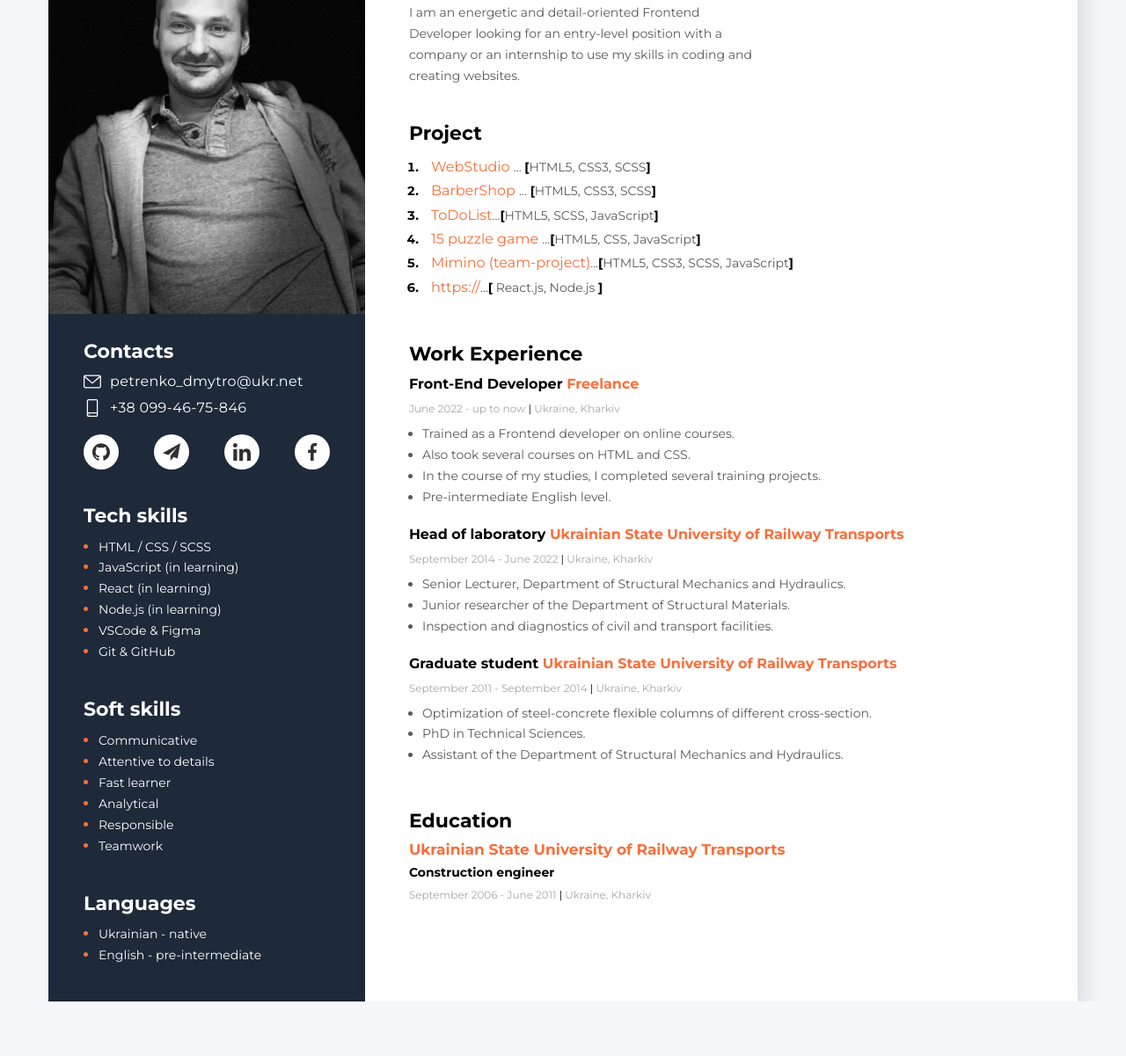
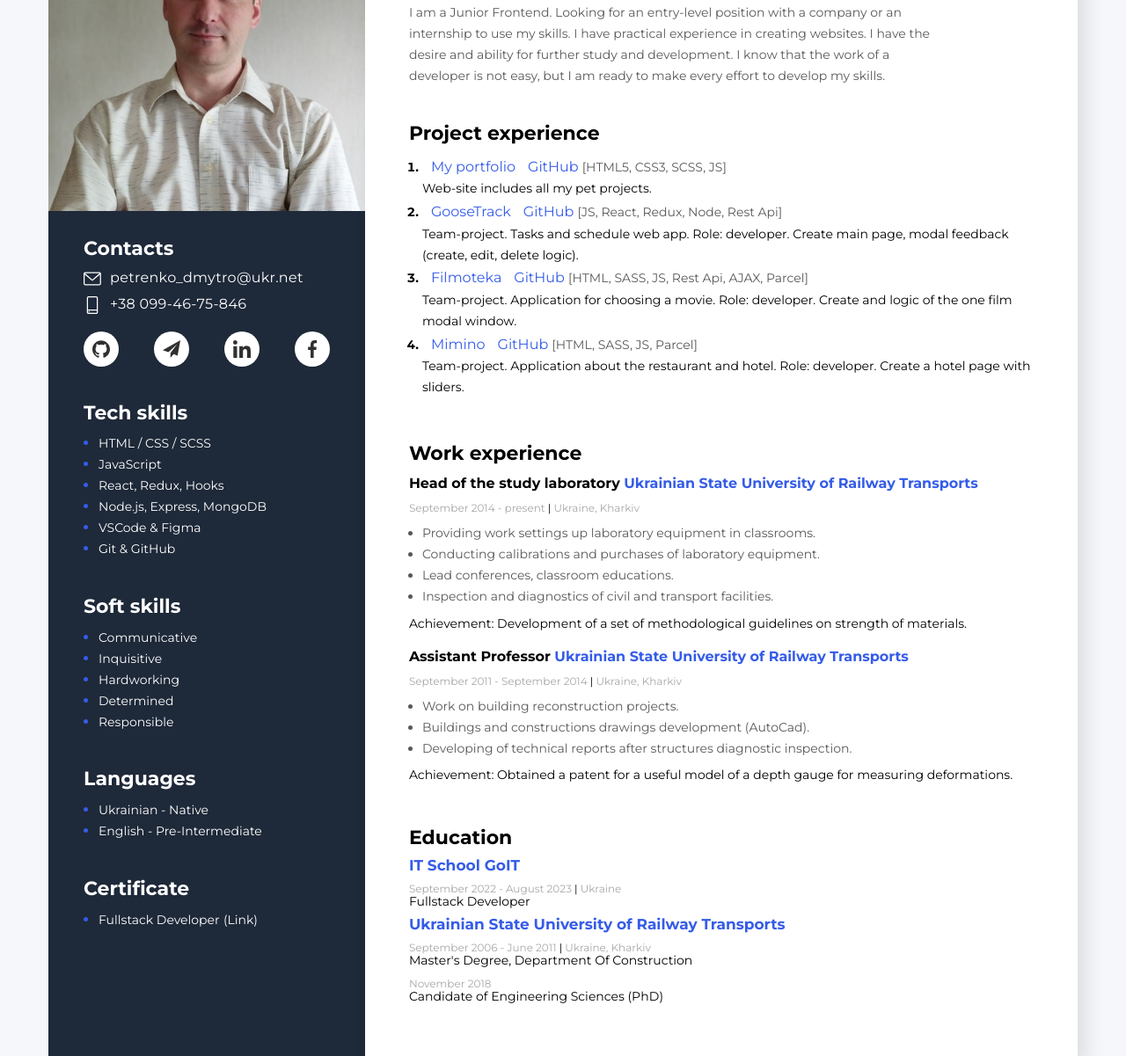
Before and after one commit to petrenkodmytro/Resume, a plain HTML site: page index.html in a window 1280 px wide. Shown: the part 163-1364 px from the top of the page at 88% size. Before the commit the page ends 1302 px from the top, so only its background shows below. Drawn offline with nearby package versions, Linux system fonts and the light colour scheme.

Commit message:
update info

```diff
--- a/index.html
+++ b/index.html
@@ -20,89 +20,65 @@
       <div class="main_content">
         <!-- About user -->
         <div class="about">
-          <h2 class="about_position">Trainee/Junior Front-end developer</h2>
+          <h2 class="about_position">Junior Frontend developer</h2>
           <h1 class="about_name">Dmytro Petrenko</h1>
           <p class="about_description">
-            I am an energetic and detail-oriented Frontend Developer looking for an entry-level position with a company or an internship to use my skills in coding and creating websites.
+            I am a Junior Frontend. Looking for an entry-level position with a company or an internship to use my skills. I have practical experience in creating websites. I have the desire and
+            ability for further study and development. I know that the work of a developer is not easy, but I am ready to make every effort to develop my skills.
           </p>
         </div>
         <!-- Projects -->
         <div class="projects">
-          <h3 class="title">Project</h3>
+          <h3 class="title">Project experience</h3>
           <ol class="project_list">
             <li class="project_items">
-              <span class="project">
-                <a class="project_link link" href="https://petrenkodmytro.github.io/webStudio/"> WebStudio </a>
-                ... <span class="project_bracket">[</span>HTML5, CSS3, SCSS<span class="project_bracket">]</span></span
-              >
+              <a class="project_link link" href="https://petrenkodmytro.github.io/my-portfolio/">My portfolio</a>
+              <a class="project_link link" href="https://github.com/petrenkodmytro/my-portfolio">GitHub</a>
+              <span class="project">[HTML5, CSS3, SCSS, JS]</span>
+              <p class="project_text">Web-site includes all my pet projects.</p>
             </li>
             <li class="project_items">
-              <span class="project">
-                <a class="project_link link" href="https://petrenkodmytro.github.io/barberShop/"> BarberShop </a>
-                ... <span class="project_bracket">[</span>HTML5, CSS3, SCSS<span class="project_bracket">]</span></span
-              >
+              <a class="project_link link" href="https://hannavakulenko.github.io/teamproject-frontend-1/">GooseTrack</a>
+              <a class="project_link link" href="https://github.com/HannaVakulenko/teamproject-frontend-1">GitHub</a>
+              <span class="project">[JS, React, Redux, Node, Rest Api]</span>
+              <p class="project_text">Team-project. Tasks and schedule web app. Role: developer. Create main page, modal feedback (create, edit, delete logic).</p>
             </li>
             <li class="project_items">
-              <span class="project"
-                ><a class="project_link link" href="https://petrenkodmytro.github.io/toDoList/">ToDoList</a>...<span class="project_bracket">[</span>HTML5, SCSS, JavaScript<span
-                  class="project_bracket"
-                  >]</span
-                ></span
-              >
+              <a class="project_link link" href="https://sandra-selezen.github.io/filmoteka/">Filmoteka</a>
+              <a class="project_link link" href="https://github.com/sandra-selezen/filmoteka">GitHub</a>
+              <span class="project">[HTML, SASS, JS, Rest Api, AJAX, Parcel]</span>
+              <p class="project_text">Team-project. Application for choosing a movie. Role: developer. Create and logic of the one film modal window.</p>
             </li>
             <li class="project_items">
-              <span class="project"
-                ><a class="project_link link" href="https://petrenkodmytro.github.io/15-game/">15 puzzle game
-                </a>...<span class="project_bracket">[</span>HTML5, CSS, JavaScript<span
-                  class="project_bracket"
-                  >]</span
-                ></span
-              >
-            </li>
-            <li class="project_items">
-              <span class="project"
-                ><a class="project_link link" href="https://petrenkodmytro.github.io/team-project-mimino/">Mimino (team-project)</a>...<span class="project_bracket">[</span>HTML5, CSS3, SCSS,
-                JavaScript<span class="project_bracket">]</span></span
-              >
-            </li>
-            <li class="project_items">
-              <span class="project"
-                ><a class="project_link link" href="https://kidslike.goit.global">https://</a>...<span class="project_bracket">[</span> React.js, Node.js <span class="project_bracket">]</span></span
-              >
+              <a class="project_link link" href="https://zemmark.github.io/mimino/index.html">Mimino</a>
+              <a class="project_link link" href="https://github.com/ZemMark/mimino">GitHub</a>
+              <span class="project">[HTML, SASS, JS, Parcel]</span>
+              <p class="project_text">Team-project. Application about the restaurant and hotel. Role: developer. Create a hotel page with sliders.</p>
             </li>
           </ol>
         </div>
         <!-- Work -->
         <div class="work">
-          <h3 class="title">Work Experience</h3>
+          <h3 class="title">Work experience</h3>
           <!-- Company 1 -->
           <div class="department">
-            <h4 class="work_position">Front-End Developer <span class="organization">Freelance</span></h4>
-            <p class="work_period">June 2022 - up to now <span class="line">|</span> Ukraine, Kharkiv</p>
+            <h4 class="work_position">
+              Head of the study laboratory
+              <span class="organization">Ukrainian State University of Railway Transports</span>
+            </h4>
+            <p class="work_period">September 2014 - present <span class="line">|</span> Ukraine, Kharkiv</p>
             <ul class="work_list">
-              <li class="work_list_item">Trained as a Frontend developer on online courses.</li>
-              <li class="work_list_item">Also took several courses on HTML and CSS.</li>
-              <li class="work_list_item">In the course of my studies, I completed several training projects.</li>
-              <li class="work_list_item">Pre-intermediate English level.</li>
+              <li class="work_list_item">Providing work settings up laboratory equipment in classrooms.</li>
+              <li class="work_list_item">Conducting calibrations and purchases of laboratory equipment.</li>
+              <li class="work_list_item">Lead conferences, classroom educations.</li>
+              <li class="work_list_item">Inspection and diagnostics of civil and transport facilities.</li>
             </ul>
+            <p class="achiev">Achievement: Development of a set of methodological guidelines on strength of materials.</p>
           </div>
-          <!-- Company 2 -->
+          <!-- Company 2--->
           <div class="department">
             <h4 class="work_position">
-              Head of laboratory
-              <span class="organization">Ukrainian State University of Railway Transports</span>
-            </h4>
-            <p class="work_period">September 2014 - June 2022 <span class="line">|</span> Ukraine, Kharkiv</p>
-            <ul class="work_list">
-              <li class="work_list_item">Senior Lecturer, Department of Structural Mechanics and Hydraulics.</li>
-              <li class="work_list_item">Junior researcher of the Department of Structural Materials.</li>
-              <li class="work_list_item">Inspection and diagnostics of civil and transport facilities.</li>
-            </ul>
-          </div>
-          <!-- Company 3 -->
-          <div class="department">
-            <h4 class="work_position">
-              Graduate student
+              Assistant Professor
               <span class="organization">Ukrainian State University of Railway Transports</span>
             </h4>
             <p class="work_period">
@@ -110,23 +86,29 @@
               <span class="line">|</span> Ukraine, Kharkiv
             </p>
             <ul class="work_list">
-              <li class="work_list_item">Optimization of steel-concrete flexible columns of different cross-section.</li>
-              <li class="work_list_item">PhD in Technical Sciences.</li>
-              <li class="work_list_item">Assistant of the Department of Structural Mechanics and Hydraulics.</li>
+              <li class="work_list_item">Work on building reconstruction projects.</li>
+              <li class="work_list_item">Buildings and constructions drawings development (AutoCad).</li>
+              <li class="work_list_item">Developing of technical reports after structures diagnostic inspection.</li>
             </ul>
+            <p class="achiev">Achievement: Obtained a patent for a useful model of a depth gauge for measuring deformations.</p>
           </div>
         </div>
         <!-- Education -->
         <div class="education">
           <h3 class="title">Education</h3>
+          <h4 class="university">IT School GoIT</h4>
+          <p class="education_period">September 2022 - August 2023 <span class="line">|</span> Ukraine</p>
+          <h5 class="education_position">Fullstack Developer</h5>
           <h4 class="university">Ukrainian State University of Railway Transports</h4>
-          <h4 class="education_position">Construction engineer</h4>
           <p class="education_period">September 2006 - June 2011 <span class="line">|</span> Ukraine, Kharkiv</p>
+          <h5 class="education_position">Master's Degree, Department Of Construction</h5>
+          <p class="education_period">November 2018</p>
+          <h5 class="education_position">Candidate of Engineering Sciences (PhD)</h5>
         </div>
       </div>
       <!-- Sidebar -->
       <aside class="sidebar">
-        <img class="photo" src="./image/myphoto-1.jpg" alt="user photo" />
+        <img class="photo" src="./image/Dmytro1.jpg" alt="user photo" />
         <!-- Contacts -->
         <div class="contacts">
           <h3 class="sidebar_title">Contacts</h3>
@@ -189,13 +171,13 @@
               <span class="tech_skills_text">HTML / CSS / SCSS</span>
             </li>
             <li class="tech_skills_item">
-              <span class="tech_skills_text">JavaScript (in learning)</span>
+              <span class="tech_skills_text">JavaScript</span>
             </li>
             <li class="tech_skills_item">
-              <span class="tech_skills_text">React (in learning)</span>
+              <span class="tech_skills_text">React, Redux, Hooks</span>
             </li>
             <li class="tech_skills_item">
-              <span class="tech_skills_text">Node.js (in learning)</span>
+              <span class="tech_skills_text">Node.js, Express, MongoDB</span>
             </li>
             <li class="tech_skills_item">
               <span class="tech_skills_text">VSCode & Figma</span>
@@ -213,19 +195,16 @@
               <span class="soft_skills_text">Communicative</span>
             </li>
             <li class="soft_skills_item">
-              <span class="soft_skills_text">Attentive to details</span>
+              <span class="soft_skills_text">Inquisitive</span>
             </li>
             <li class="soft_skills_item">
-              <span class="soft_skills_text">Fast learner</span>
+              <span class="soft_skills_text">Hardworking</span>
             </li>
             <li class="soft_skills_item">
-              <span class="soft_skills_text">Analytical</span>
+              <span class="soft_skills_text">Determined</span>
             </li>
             <li class="soft_skills_item">
               <span class="soft_skills_text">Responsible</span>
-            </li>
-            <li class="soft_skills_item">
-              <span class="soft_skills_text">Teamwork</span>
             </li>
           </ul>
         </div>
@@ -234,10 +213,17 @@
           <h3 class="sidebar_title">Languages</h3>
           <ul class="soft_skills_list">
             <li class="soft_skills_item">
-              <span class="soft_skills_text">Ukrainian - native</span>
+              <span class="soft_skills_text">Ukrainian - Native</span>
             </li>
             <li class="soft_skills_item">
-              <span class="soft_skills_text">English - pre-intermediate</span>
+              <span class="soft_skills_text">English - Pre-Intermediate</span>
+            </li>
+          </ul>
+          <h3 class="sidebar_title certificate">Certificate</h3>
+          <ul class="soft_skills_list">
+            <li class="soft_skills_item">
+              <span class="soft_skills_text">Fullstack Developer</span>
+              <a class="soft_skills_text link certificate" href="https://drive.google.com/file/d/1tBo6XQJud7-Q9lJx55dB1YptWQZRzuVy/view" target="_blank" rel="noopener noreferrer">(Link)</a>
             </li>
           </ul>
         </div>
--- a/style.scss
+++ b/style.scss
@@ -114,7 +114,7 @@
   line-height: 1.71;
 
   @media screen and (min-width: 1200px) {
-    width: 400px;
+    width: 600px;
   }
 }
 
@@ -161,22 +161,20 @@
 
 .project_link {
   margin-left: 10px;
-  color: #fb6d3a;
+  color: #355ce8;
   font-size: 16px;
-  transition: color 250ms cubic-bezier(0.4, 0, 0.2, 1), font-size 250ms cubic-bezier(0.4, 0, 0.2, 1), font-weight 250ms cubic-bezier(0.4, 0, 0.2, 1), box-shadow 250ms cubic-bezier(0.4, 0, 0.2, 1);
+  transition: color 250ms cubic-bezier(0.4, 0, 0.2, 1);
 
   &:hover,
   &:focus {
-    color: #1e2939;
-    font-weight: 700;
-    box-shadow: 0px 1px 1px rgba(0, 0, 0, 0.12), 0px 4px 4px rgba(0, 0, 0, 0.06), 1px 4px 6px rgba(0, 0, 0, 0.16);
+    color: #0e2a53;
+    text-decoration: underline;
   }
 }
 
-.project_bracket {
+.project_text {
   color: #000;
-  font-style: normal;
-  font-weight: bold;
+  font-weight: normal;
   font-size: 14px;
   line-height: 1.71;
 }
@@ -197,7 +195,7 @@
 }
 
 .organization {
-  color: #fb6d3a;
+  color: #355ce8;
   font-weight: bold;
   font-size: 16px;
   line-height: 1.25;
@@ -236,7 +234,7 @@
 /* <!-- Education --> */
 
 .university {
-  color: #fb6d3a;
+  color: #355ce8;
   font-weight: bold;
   font-size: 17px;
   line-height: 1;
@@ -244,7 +242,7 @@
 }
 
 .education_position {
-  font-weight: 700;
+  font-weight: 500;
   font-size: 14px;
   line-height: 1.08;
   color: #000000;
@@ -265,7 +263,7 @@
   background-color: #1e2939;
   padding-top: 40px;
 
-  @media screen and (min-width: 769px) and (max-width: 1199px) {
+  @media screen and (min-width: 768px) and (max-width: 1199px) {
     display: flex;
     flex-wrap: wrap;
   }
@@ -274,6 +272,11 @@
 .photo {
   width: 370px;
   margin-bottom: 30px;
+  // margin-left: 40px;
+  @media screen and (max-width: 768px) {
+    margin-left: auto;
+    margin-right: auto;
+  }
 }
 
 .contacts,
@@ -313,7 +316,7 @@
 
   &:hover,
   &:focus {
-    color: #ff6c00;
+    color: #355ce8;
   }
 }
 
@@ -353,7 +356,7 @@
   &:hover,
   &:focus {
     background-color: #303030;
-    fill: #ff6c00;
+    fill: #355ce8;
   }
 }
 
@@ -366,7 +369,7 @@
 
 .tech_skills_item,
 .soft_skills_item {
-  color: #fb6d3a;
+  color: #355ce8;
 }
 
 .tech_skills_text,
@@ -377,3 +380,19 @@
   font-size: 14px;
   line-height: 1.71;
 }
+
+.certificate {
+  &:hover,
+  &:focus {
+    color: #355ce8;
+  }
+}
+
+.sidebar_title.certificate {
+  margin-top: 40px;
+}
+
+.achiev {
+  font-size: 14px;
+  margin-top: 10px;
+}
```
Also changed, not shown: image/Dmytro1.jpg (added), style.css, 1 other file.
